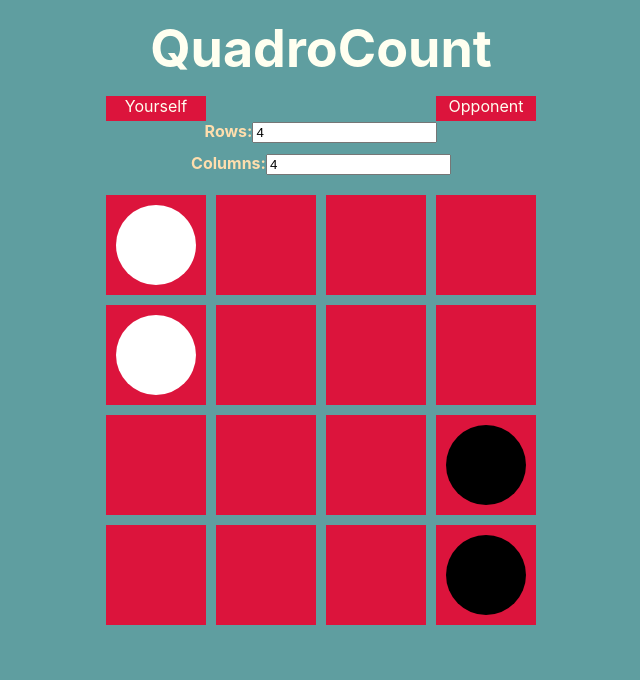
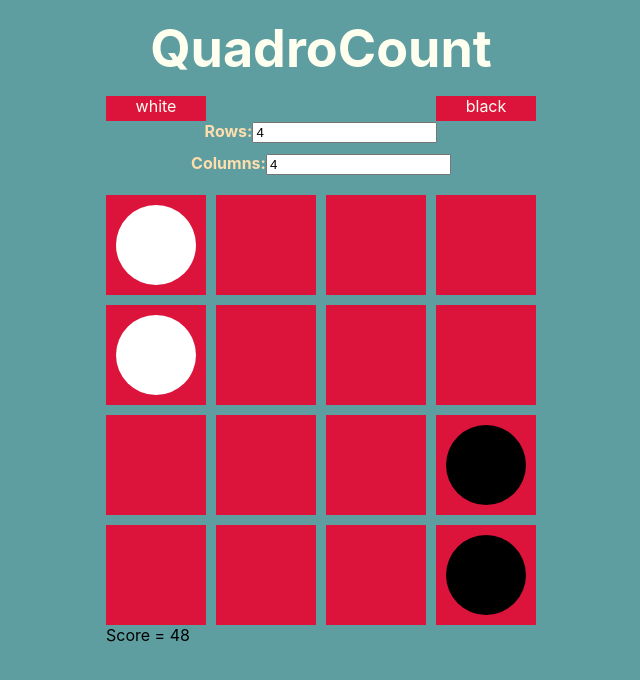
Before and after one commit to harmanagrawal/multiplayer, a React (Create React App) app: page / in a window 1280 px wide. Shown: the top 680 px of the page, without its empty margins (319-959 px from the left). Built offline with nearby package versions, Linux system fonts and the light colour scheme.

Commit message:
js + css for the game completed

```diff
--- a/src/App.css
+++ b/src/App.css
@@ -68,7 +68,7 @@ body {
   justify-content: space-between;
 }
 
-.left, .right {
+.white, .black {
   height: 25px;
   width: 100px;
   background-color: crimson;
--- a/src/App.js
+++ b/src/App.js
@@ -5,10 +5,14 @@ import Tiles from './tiles/tiles';
 function App() {
   const [rows, setRows] = useState(4);
   const [cols, setCols] = useState(4);
+  const whiteOccupied = [];
+  const blackOccupied = [];
   const [board, setBoard] = useState(initializeBoard(4, 4));
   const [selectedPiece, setSelectedPiece] = useState(null);
   const [errorMessage, setErrorMessage] = useState('');
   const [currentPlayer, setCurrentPlayer] = useState('white');
+  const [currentScore, setCurrentScore] = useState(calculateScore());
+  // const [prevScore, setPrevScore] = useState(currentScore + 1);
 
   useEffect(() => {
     const maxDimension = 400;
@@ -16,12 +20,6 @@ function App() {
     setSquareDimensions(squareSize, squareSize);
     setBoard(initializeBoard(rows, cols));
   }, [rows, cols]);
-
-  //let k = 1;
-  //let renderGameBoard = Array.from({ length: rows }, (_, i) =>
-  //  Array.from({ length: cols }, (_, j) => k++)
-  //);
-
 
   const handleRowsChange = (e) => {
     setRows(Number(e.target.value));
@@ -36,16 +34,45 @@ function App() {
 
     if (selectedPiece) {
       if (!board[row][col]) {
+        const { row: prevRow, col: prevCol, piece } = selectedPiece;
+        if (currentPlayer === 'white') {
+          updateOccupied(whiteOccupied, prevRow, prevCol, row, col);
+        } else if (currentPlayer === 'black') {
+          updateOccupied(blackOccupied, prevRow, prevCol, row, col);
+        }
+
+        // setPrevScore(currentScore);
+        //
+
+        if (calculateScore() >= currentScore) {
+          setErrorMessage('Invalid move. Score does not decrease.')
+          if (currentPlayer === 'white') {
+            updateOccupied(whiteOccupied, row, col, prevRow, prevCol);
+          } else if (currentPlayer === 'black') {
+            updateOccupied(blackOccupied, row, col, prevRow, prevCol);
+          }
+
+          const newBoard = board.map(row => row.slice());
+          newBoard[prevRow][prevCol] = currentPlayer; // Remove the clicked piece
+          setBoard(newBoard);
+          setSelectedPiece(null);
+
+          return;
+        }
+
+        setCurrentScore(calculateScore());
         const newBoard = board.map(row => row.slice());
-        newBoard[selectedPiece.row][selectedPiece.col] = null;
+        newBoard[prevRow][prevCol] = null;
         newBoard[row][col] = selectedPiece.piece;
         setBoard(newBoard);
+
         setSelectedPiece(null);
         setCurrentPlayer(currentPlayer === 'white' ? 'black' : 'white');
       } else {
         setErrorMessage('This position is already occupied');
       }
-    } else if (board[row][col] && board[row][col] === currentPlayer) {
+    }
+    else if (board[row][col] && board[row][col] === currentPlayer) { // removing the piece
       const newBoard = board.map(row => row.slice());
       newBoard[row][col] = null; // Remove the clicked piece
       setBoard(newBoard);
@@ -57,17 +84,21 @@ function App() {
     }
   };
 
-  /*const handleTileClick = (row, col) => {
-    // Check if a white piece is clicked
-    if (whitePieces.some(piece => piece.row === row && piece.col === col)) {
-      setWhitePieces(whitePieces.filter(piece => piece.row !== row || piece.col !== col));
+  function calculateScore() {
+    if (whiteOccupied.length !== 2 || blackOccupied.length !== 2) {
+      return 0;
     }
 
-    // Check if a black piece is clicked
-    if (blackPieces.some(piece => piece.row === row && piece.col === col)) {
-      setBlackPieces(blackPieces.filter(piece => piece.row !== row || piece.col !== col));
-    }
-  };*/
+    const [w1, w2] = whiteOccupied;
+    const [b1, b2] = blackOccupied;
+
+    const a = (Math.abs(b1[0] - w1[0]) + 1) * (Math.abs(b1[1] - w1[1]) + 1);
+    const b = (Math.abs(b2[0] - w1[0]) + 1) * (Math.abs(b2[1] - w1[1]) + 1);
+    const c = (Math.abs(b1[0] - w2[0]) + 1) * (Math.abs(b1[1] - w2[1]) + 1);
+    const d = (Math.abs(b2[0] - w2[0]) + 1) * (Math.abs(b2[1] - w2[1]) + 1);
+
+    return a + b + c + d;
+  }
 
   return (
     <div className="main-div">
@@ -76,8 +107,8 @@ function App() {
           <h1>QuadroCount</h1>
         </header>
         <div className='moveDetection'>
-          <div className='left'>Yourself</div>
-          <div className='right'>Opponent</div>
+          <div className='white'>white</div>
+          <div className='black'>black</div>
         </div>
         <div className='input'>
           <label>
@@ -100,6 +131,7 @@ function App() {
             )
           )}
         </div>
+        <div className='score'>Score = {currentScore}</div>
         <div className='error message'>{errorMessage}</div>
       </div>
     </div>
@@ -112,15 +144,29 @@ function App() {
 
   function initializeBoard(rows, cols) {
     const newBoard = Array.from({ length: rows }, () => Array(cols).fill(null));
-    // Place two black and two white pieces
     if (rows > 1 && cols > 1) {
       newBoard[0][0] = 'white';
       newBoard[1][0] = 'white';
+      whiteOccupied.push([0, 0]);
+      whiteOccupied.push([1, 0]);
       newBoard[rows - 1][cols - 1] = 'black';
       newBoard[rows - 2][cols - 1] = 'black';
+      blackOccupied.push([rows - 1, cols - 1]);
+      blackOccupied.push([rows - 2, cols - 1]);
     }
     return newBoard;
   }
+
+  function updateOccupied(occupiedArray, prevRow, prevCol, newRow, newCol) {
+    for (let i = 0; i < occupiedArray.length; i++) {
+      if (occupiedArray[i][0] === prevRow && occupiedArray[i][1] === prevCol) {
+        occupiedArray.splice(i, 1);
+        break;
+      }
+    }
+    occupiedArray.push([newRow, newCol]);
+  }
+
 }
 
 export default App;
```
